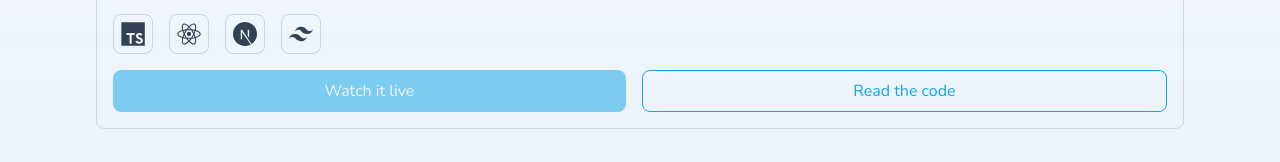
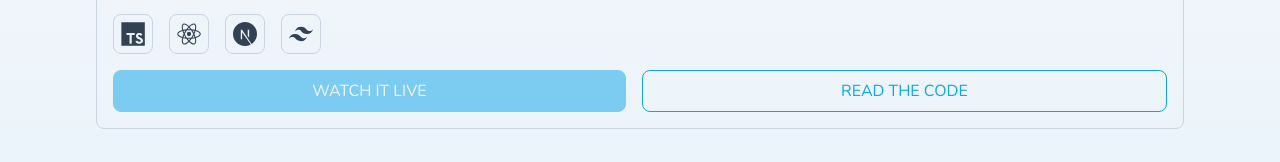
Before and after one commit to NorbertMerkli/norbertmerkli.dev, a Next.js app: page / in a window 1280 px wide. Shown: the part 3307-3469 px from the top of the page. Built offline with nearby package versions, Linux system fonts and the light colour scheme; no server answers.

Commit message:
Make the text uppercase on buttons

```diff
--- a/src/styles/buttons.css
+++ b/src/styles/buttons.css
@@ -13,10 +13,10 @@
   }
 
   .primary-button {
-    @apply button bg-primary text-white;
+    @apply button bg-primary uppercase text-white;
   }
 
   .outlined-button {
-    @apply button text-primary hover:bg-gradient-end-light dark:border-secondary dark:text-secondary dark:hover:bg-gradient-end-dark;
+    @apply button uppercase text-primary hover:bg-gradient-end-light dark:border-secondary dark:text-secondary dark:hover:bg-gradient-end-dark;
   }
 }
```
